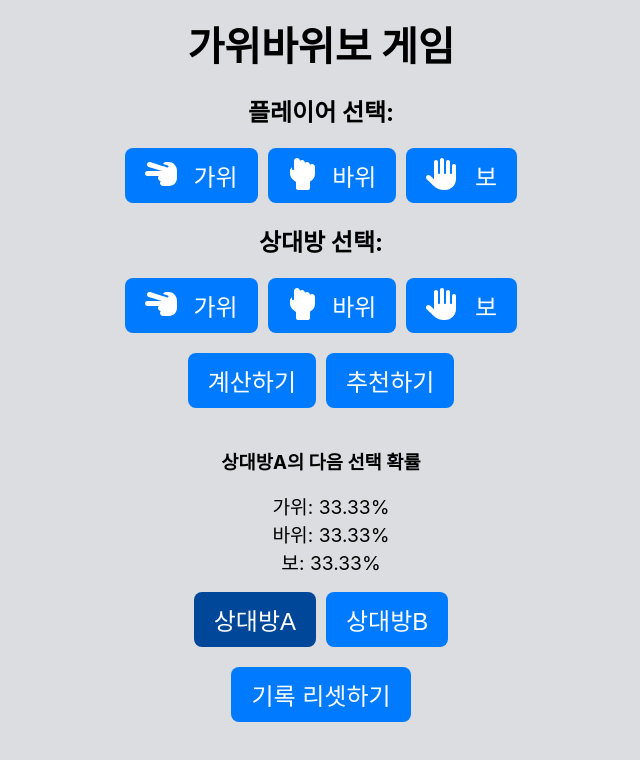
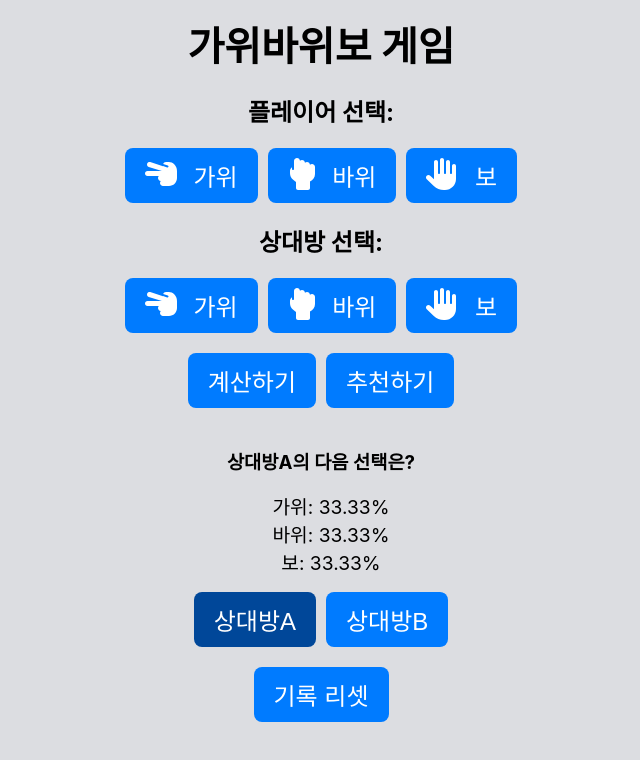
Before and after one commit to KKKHun2/RockPaperScissors, a React (Create React App) app: page / in a window 1280 px wide. Shown: the top 760 px of the page, without its empty margins (319-959 px from the left). Built offline with nearby package versions, Linux system fonts and the light colour scheme; the HTML template or start-up script is replaced by a standard one.

Commit message:
⚡리셋 문구 변경 및 컨펌 문구 확률 리셋 변경

```diff
--- a/src/App.jsx
+++ b/src/App.jsx
@@ -158,7 +158,7 @@ const App = () => {
   };
 
   const restartGame = () => {
-    const isConfirmed = window.confirm('게임 기록을 리셋하시겠습니까?');
+    const isConfirmed = window.confirm('게임 기록 및 확률이 전체 리셋 됩니다. 리셋하시겠습니까?');
     if (isConfirmed) {
       setPlayerChoice('');
       setOpponentChoice('');
@@ -254,7 +254,7 @@ const App = () => {
       </div>
       <ProbabilitiesContainer>
         <div>
-          <h3>{selectedOpponent}의 다음 선택 확률</h3>
+          <h3>{selectedOpponent}의 다음 선택은?</h3>
           <ul>
             {Object.entries(
               selectedOpponent === '상대방A' ? probabilitiesA : probabilitiesB
@@ -281,7 +281,7 @@ const App = () => {
         </ChoiceButton>
       </ButtonContainer>
       <ButtonContainer>
-        <ChoiceButton onClick={restartGame}>기록 리셋하기</ChoiceButton>
+        <ChoiceButton onClick={restartGame}>기록 리셋</ChoiceButton>
       </ButtonContainer>
     </Container>
   );
```
